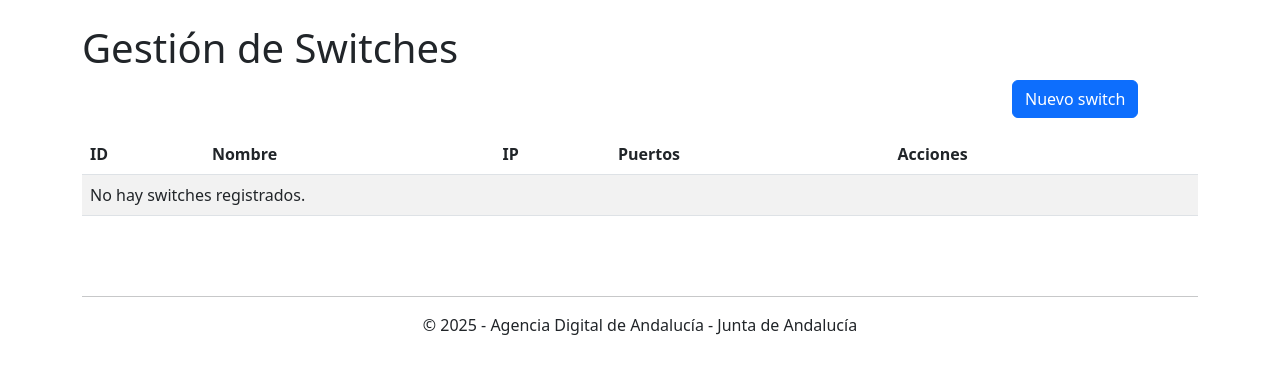
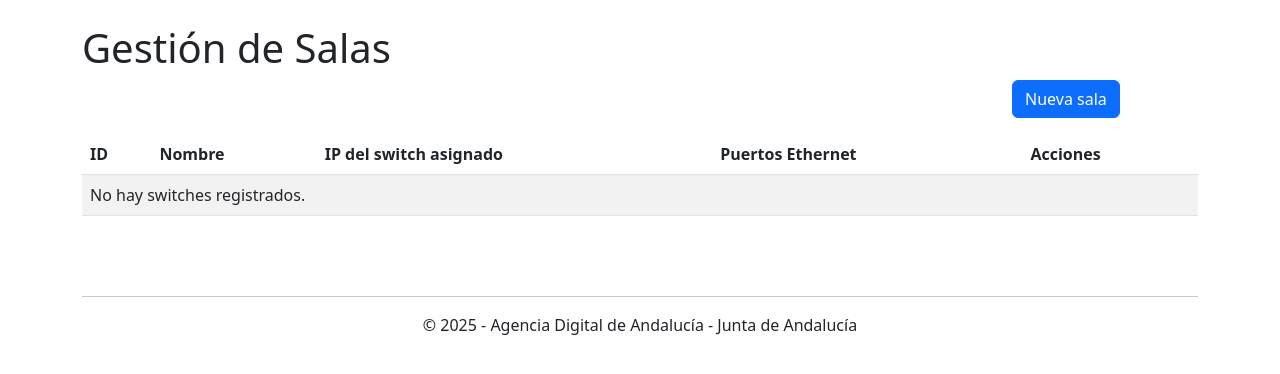
Before and after one commit to miguelgilmartinez/sala-activator, a Symfony app: template templates/switch_salas/index.html.twig in a window 1280 px wide. Shown: the part 56-430 px from the top of the page. Run offline with Twig, Linux system fonts and the light colour scheme; the template is opened without the code that fills it, so the values that code supplies are empty; some libraries are stand-ins or nearby versions.

Commit message:
v1.1 con mejoras en la UI

```diff
--- a/public/js/js.js
+++ b/public/js/js.js
@@ -92,7 +92,8 @@ document.addEventListener('DOMContentLoaded', function () {
 
     // Configurar actualización periódica (cada minuto)
     setInterval(updateSalasStatus, 60000);
+    updateSalasStatus();
     // Actualizar estados al cargar la página
-    addLogMessage('Inicializando control de salas');
-    setTimeout(updateSalasStatus, 1000);
+    addLogMessage('Inicializando control de salas. Espere un minuto');
+    // Desactivado para evitar que tarde demasiado en carga inicial:  setTimeout(updateSalasStatus, 1000);
 });
--- a/src/Type/SwitchSalasType.php
+++ b/src/Type/SwitchSalasType.php
@@ -17,10 +17,10 @@ class SwitchSalasType extends AbstractType
                 'label' => 'Nombre de la sala o ubicación',
             ])
             ->add('ip', TextType::class, [
-                'label' => 'Dirección IP',
+                'label' => 'Dirección IP del switch',
             ])
             ->add('puertos', TextType::class, [
-                'label' => 'Puertos asignados',
+                'label' => 'Puertos Ethenet asignados',
                 'required' => false,
                 'attr' => ['placeholder' => 'Ejemplo: 1-4,7,9']
             ])
--- a/templates/base.html.twig
+++ b/templates/base.html.twig
@@ -6,11 +6,13 @@
     <title>{% block title %}Welcome!{% endblock %}</title>
     <link rel="icon" type="image/x-icon" href="{{ asset('favicon.ico') }}">
     {% block stylesheets %}
-      <link href="https://cdn.jsdelivr.net/npm/bootstrap@5.3.0/dist/css/bootstrap.min.css" rel="stylesheet">
+{#      <link href="https://cdn.jsdelivr.net/npm/bootstrap@5.3.0/dist/css/bootstrap.min.css" rel="stylesheet">
+#}    <link href="/css/bootstrap.min.css" rel="stylesheet">
     {% endblock %}
 
     {% block javascripts %}
-      <script src="https://cdn.jsdelivr.net/npm/bootstrap@5.3.0/dist/js/bootstrap.bundle.min.js"></script>
+{#      <script src="https://cdn.jsdelivr.net/npm/bootstrap@5.3.0/dist/js/bootstrap.bundle.min.js"></script>
+#}       <script src="/js/bootstrap.bundle.min.js"></script>
     {% endblock %}
   </head>
   <body>
@@ -24,7 +26,7 @@
     {% endfor %}
     <nav class="navbar navbar-expand-lg navbar-dark bg-dark">
       <div class="container">
-        <a class="navbar-brand" href="{{ path('app_sala_index') }}">Control de Salas</a>
+        <a class="navbar-brand nav-link" href="{{ path('app_sala_index') }}">Control de Salas</a>
         <button class="navbar-toggler" type="button" data-bs-toggle="collapse" data-bs-target="#navbarNav" aria-controls="navbarNav" aria-expanded="false" aria-label="Toggle navigation">
           <span class="navbar-toggler-icon"></span>
         </button>
@@ -32,12 +34,12 @@
           <ul class="navbar-nav ms-auto">
             {% if app.user %}
               <li class="nav-item">
-                <span class="nav-link">Hola, {{ app.user.nombre }}</span>
+                <span class="nav-hello">Hola, {{ app.user.nombre }}</span>
               </li>
 
               {% if is_granted('ROLE_ADMIN') %}
                 <li class="nav-item">
-                  <a class="nav-link" href="{{ path('app_switch_salas_index') }}">Switches</a>
+                  <a class="nav-link" href="{{ path('app_switch_salas_index') }}">Salas</a>
                 </li>
               {% endif %}
               {% if is_granted('ROLE_ADMIN') %}
--- a/templates/switch_salas/index.html.twig
+++ b/templates/switch_salas/index.html.twig
@@ -13,17 +13,16 @@
         {% endfor %}
     {% endfor %}
 
-    <h1>Gestión de Switches</h1>
-
-    <a href="{{ path('app_switch_salas_new') }}" class="btn btn-primary mb-3 offset-10">Nuevo switch</a>
+    <h1>Gestión de Salas</h1>
+    <a href="{{ path('app_switch_salas_new') }}" class="btn btn-primary mb-3 offset-10">Nueva sala</a>
 
     <table class="table table-striped">
         <thead>
             <tr>
                 <th>ID</th>
                 <th>Nombre</th>
-                <th>IP</th>
-                <th>Puertos</th>
+                <th>IP del switch asignado</th>
+                <th>Puertos Ethernet</th>
                 <th>Acciones</th>
             </tr>
         </thead>
--- a/templates/switch_salas/show.html.twig
+++ b/templates/switch_salas/show.html.twig
@@ -4,13 +4,13 @@
 
 {% block body %}
 <div class="container mt-4">
-    <h1>Detalles del Switch</h1>
+    <h1>Detalles de la sala</h1>
 
     <table class="table table-bordered">
         <tr><th>ID</th><td>{{ switch.id }}</td></tr>
         <tr><th>Nombre</th><td>{{ switch.nombre }}</td></tr>
-        <tr><th>IP</th><td>{{ switch.ip }}</td></tr>
-        <tr><th>Puertos</th><td>{{ switch.puertos }}</td></tr>
+        <tr><th>IP del switch asignado</th><td>{{ switch.ip }}</td></tr>
+        <tr><th>Puertos Ethernet</th><td>{{ switch.puertos }}</td></tr>
     </table>
 
     <a href="{{ path('app_switch_salas_index') }}" class="btn btn-secondary">Volver</a>
```
Also changed, not shown: templates/sala/index.html.twig (+16 -7 lines).
